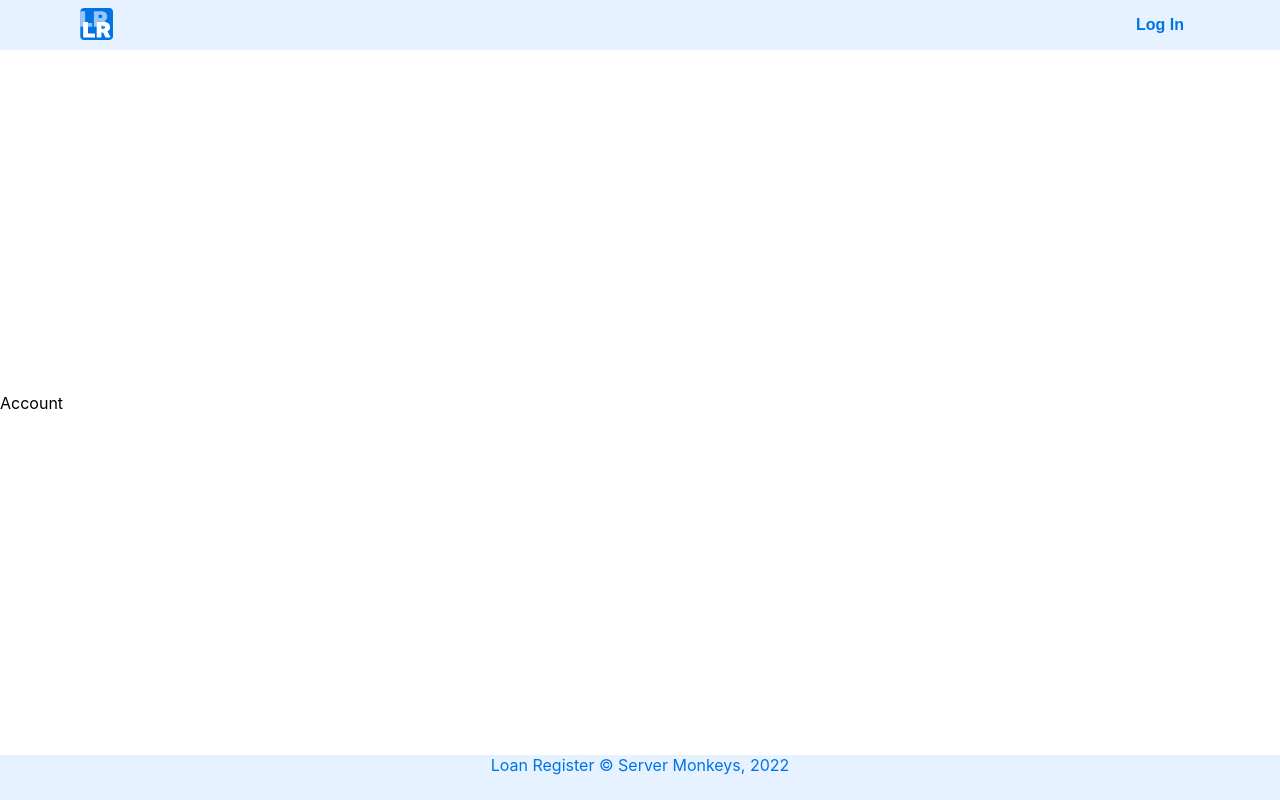
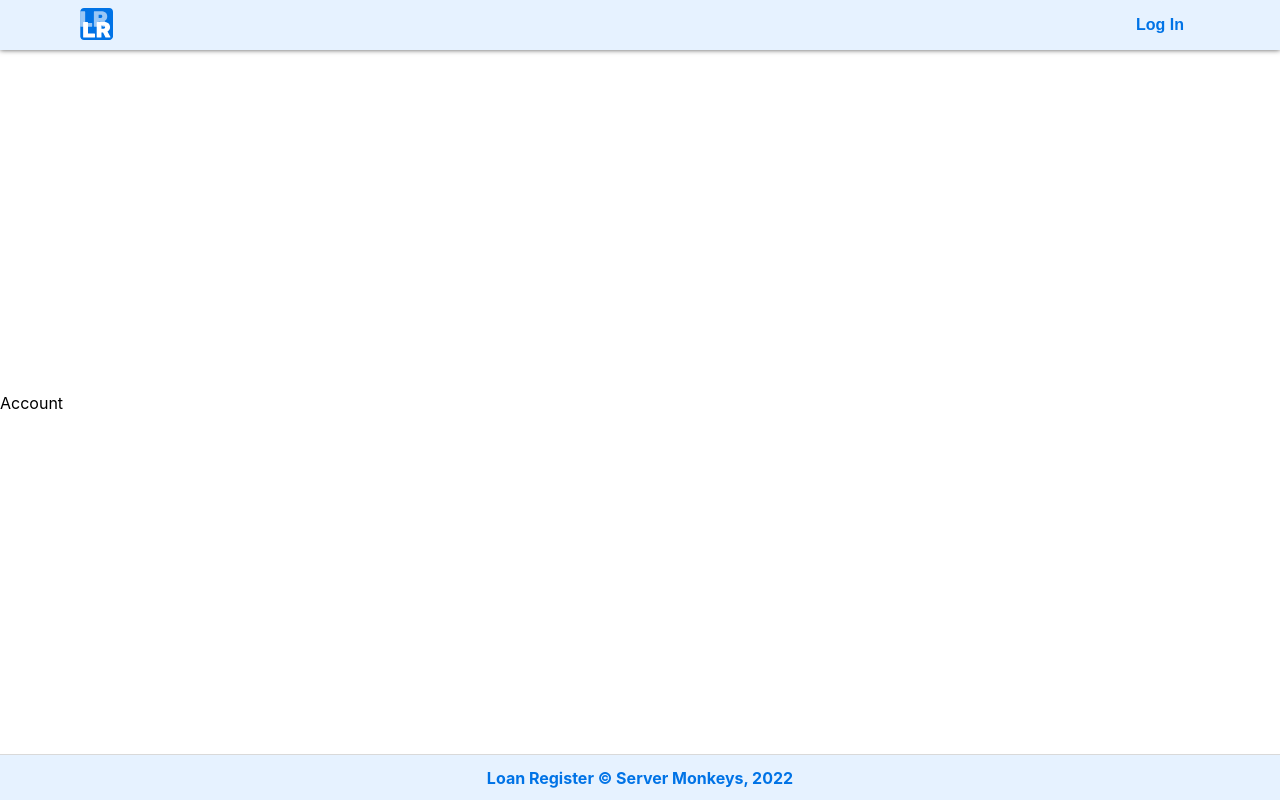
Before and after one commit to IT-Project-Server-Monkeys/Loan-Register-Frontend, a React (Create React App) app: page /account in a window 1280 px wide. Built offline with nearby package versions, Linux system fonts and the light colour scheme.

Commit message:
dynamic nav styling depending on current page, initial footer styling

```diff
--- a/src/components/Header.js
+++ b/src/components/Header.js
@@ -1,20 +1,26 @@
-import React, { useEffect } from "react";
+import React, { useEffect, useState } from "react";
 import styles from "../styles/Header.module.scss"; // component scoped style
 import logo from "../images/logo.svg";
 
 const Header = (props) => {
-  useEffect(() => {
-    console.log(window.location.pathname);
-  }, []);
 
   const handleLogin = () => {
     props.onLogin({ userId: 1234 });
   };
 
   const NavLink = (navProps) => {
+    const [linkStyle, setLinkStyle] = useState(null);
+
+    useEffect(() => {
+      let curPath = window.location.pathname.split("/")[1];
+      if (curPath && navProps.href.includes(curPath)) {
+        setLinkStyle({backgroundColor: "var(--blue-color)", color: "white"});
+      }
+    }, [navProps])
+
     return (
-      <a href={navProps.href} className={`${styles.a}`}>
-        <button className={`${styles.button}`} onClick={navProps.onClick}>{navProps.children}</button>
+      <a href={navProps.href}>
+        <button style={linkStyle} className={`${styles.button}`} onClick={navProps.onClick}>{navProps.children}</button>
       </a>
     );
   }
--- a/src/styles/Footer.module.scss
+++ b/src/styles/Footer.module.scss
@@ -6,5 +6,10 @@
   color: var(--blue-color);
   width: 100%;
   height: 45px;
-  text-align: center;
+  font-weight: bold;
+  font-size: 1rem;
+  display: flex;
+  justify-content: center;
+  align-items: center;
+  box-shadow: 0 -1px 0px var(--light-grey-color);
 }
--- a/src/styles/Global.scss
+++ b/src/styles/Global.scss
@@ -4,6 +4,8 @@
 :root {
   --blue-color: #0073e6;
   --light-blue-color: #e6f2ff;
+  --dark-grey-color: #555555;
+  --light-grey-color: #d9d9d9;
   --orange-color: #eb8f33;
   --red-color: #db2424;
   --green-color: #2faa26;
--- a/src/styles/Header.module.scss
+++ b/src/styles/Header.module.scss
@@ -11,6 +11,7 @@
   width: 100%;
   padding: 0rem 5rem 0rem 5rem;
   box-sizing: border-box;
+  box-shadow: 0 0 5px var(--dark-grey-color);
 }
 
 .nav {
@@ -27,11 +28,6 @@
     padding: 1rem;
     cursor: pointer;
 
-    .a {
-      color: inherit;
-      text-decoration: none;
-    }
-
     &:hover {
       background-color: var(--blue-color);
       color: white;
```
